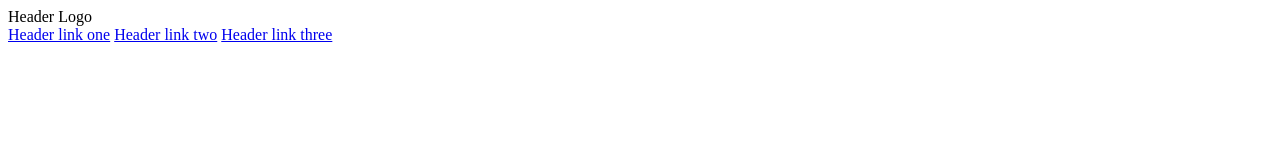
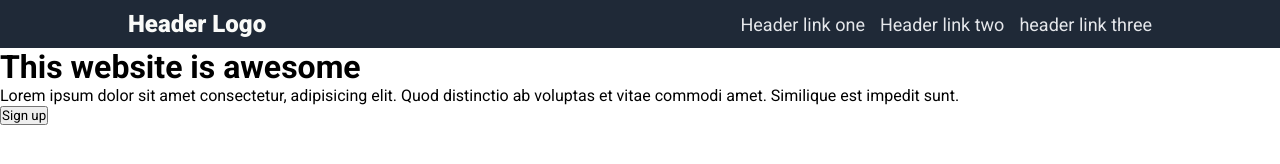
Before and after one commit to xR3D6/Landing_Page, a plain HTML site: page index.html in a window 1280 px wide. Drawn offline with Linux system fonts and the light colour scheme.

Commit message:
complete navbar and create sectionOne in hero

```diff
--- a/index.html
+++ b/index.html
@@ -1,25 +1,38 @@
 <!DOCTYPE html>
 <html lang="en">
   <head>
-  <meta charset="UTF-8">
-  <meta http-equiv="X-UA-Compatible" content="IE=edge">
-  <meta name="viewport" content="width=device-width, initial-scale=1.0">
-  <link rel="stylesheet" href="style.css">
+    <meta charset="UTF-8" />
+    <meta http-equiv="X-UA-Compatible" content="IE=edge" />
+    <meta name="viewport" content="width=device-width, initial-scale=1.0" />
+    <link rel="stylesheet" href="style.css" />
     <title>Landing_Page</title>
   </head>
   <body>
     <div class="hero">
       <div class="navbar">
-      <div class="navbar__left">
+        <div class="header container">
           <div class="logo">Header Logo</div>
-      </div>
-      <div class="navbar__right">
+
+          <div class="links">
             <a href="#">Header link one</a>
             <a href="#">Header link two</a>
-        <a href="#">Header link three</a>
+            <a href="#">header link three</a>
           </div>
         </div>
       </div>
 
+      <div class="sectionOne">
+        <div class="left">
+          <h1>This website is awesome</h1>
+          <p>
+            Lorem ipsum dolor sit amet consectetur, adipisicing elit. Quod
+            distinctio ab voluptas et vitae commodi amet. Similique est impedit
+            sunt.
+          </p>
+          <button class="btn">Sign up</button>
+        </div>
+        <img src="" alt="" class="right" />
+      </div>
+    </div>
   </body>
 </html>
--- a/style.css
+++ b/style.css
@@ -0,0 +1,47 @@
+@import url('https://fonts.googleapis.com/css2?family=Roboto:wght@300;400;500;700;900&display=swap');
+
+*{
+  padding: 0;
+  margin: 0;
+  box-sizing: border-box;
+  font-family: 'Roboto', sans-serif;
+}
+
+.container{
+  max-width: 80%;
+  margin: auto;
+
+}
+
+/* hero section */
+
+.navbar{
+  background: #1f2937;
+
+}
+.header{
+  display: flex;
+  justify-content: space-between;
+  align-items: center;
+  padding: 10px 0;
+
+}
+
+.logo{
+  font-size: 24px;
+  font-weight: 900;
+  color: #f9faf8;
+}
+
+a{
+  text-decoration: none;
+  font-size: 18px;
+  color: #e5e7eb;
+}
+
+.links{
+  display: flex;
+  gap: 15px;
+}
+
+/* sectionOne */
```
Lines whose indentation alone changed are shown as unchanged.
